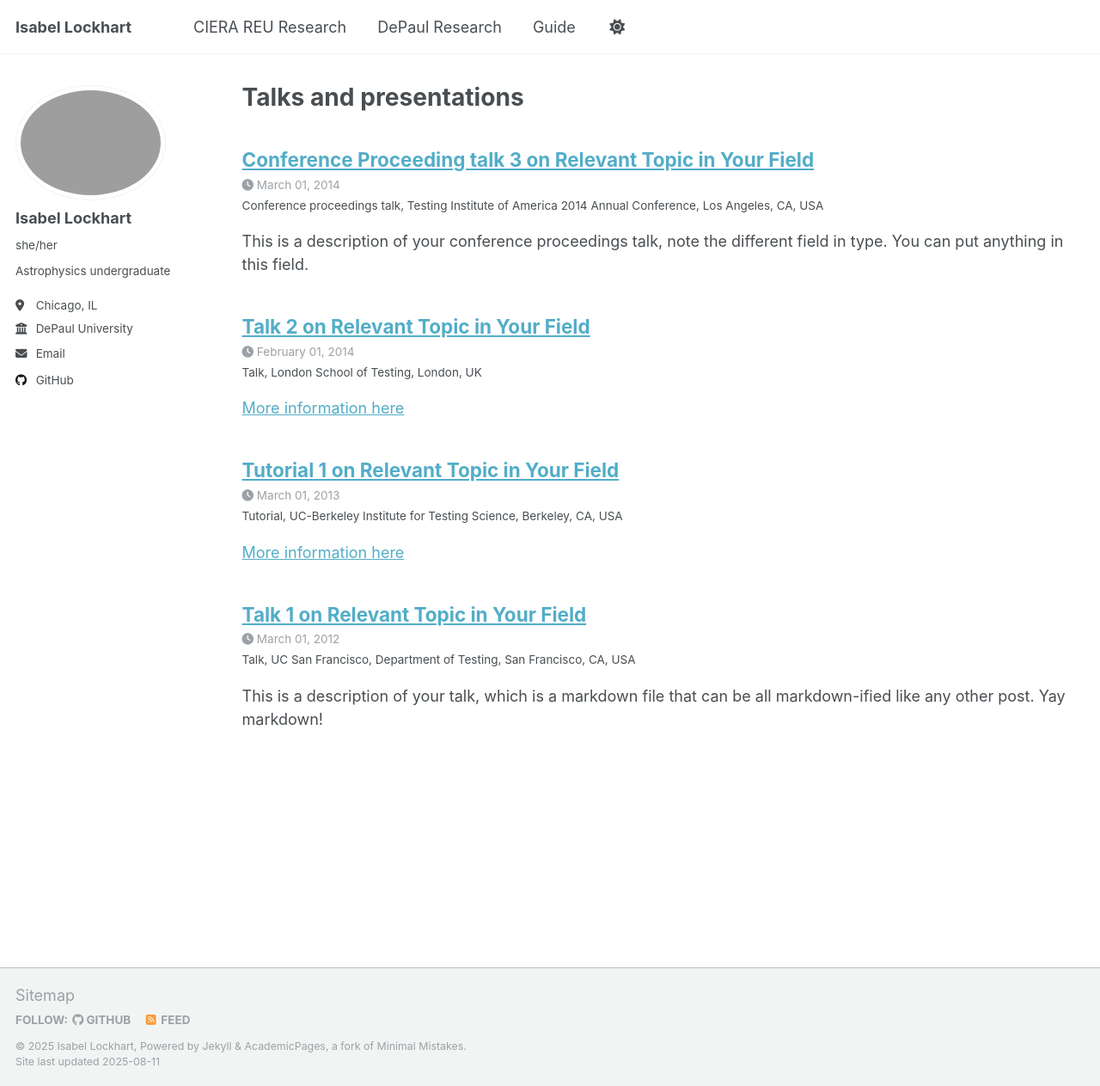
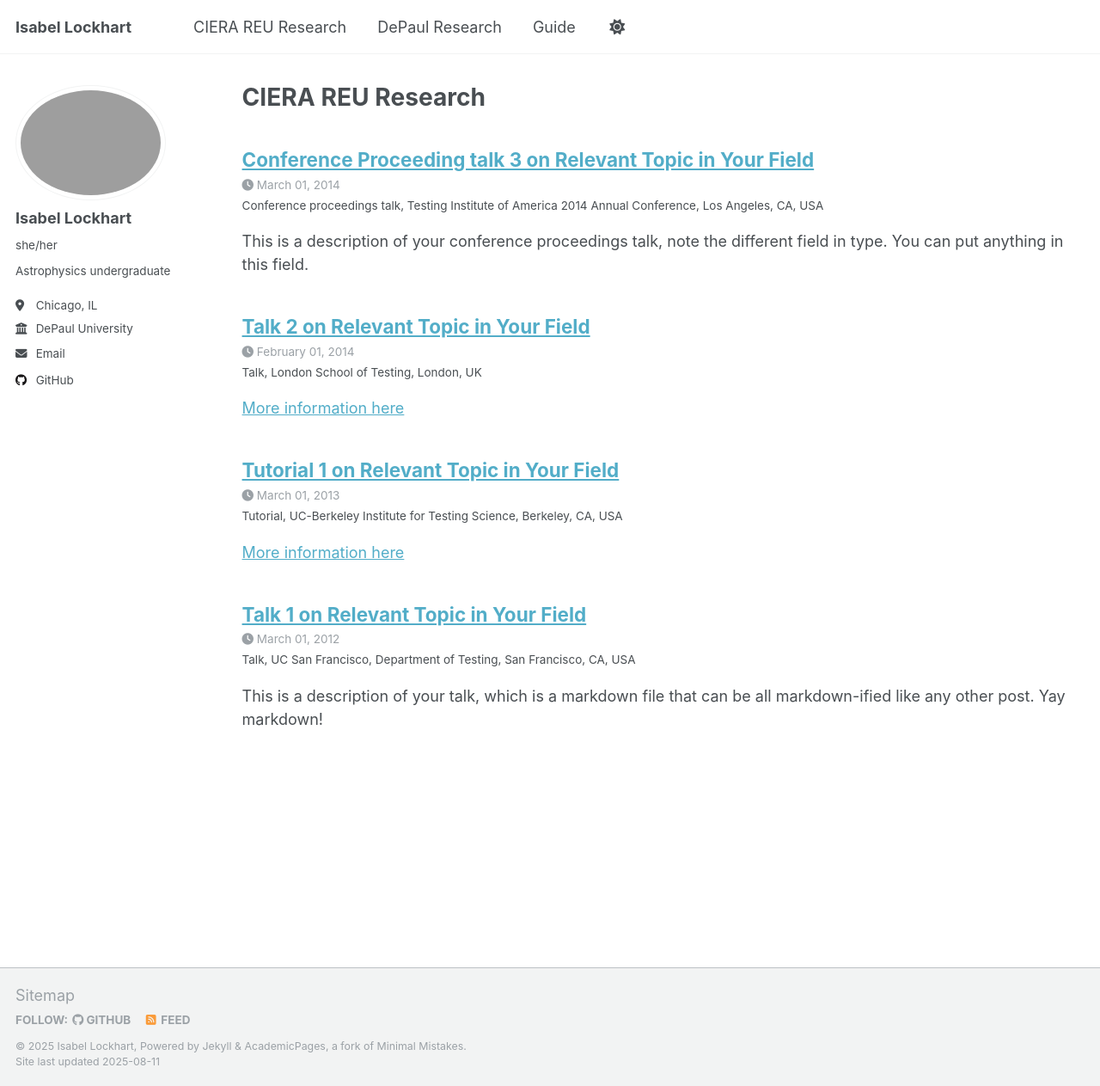
Before and after one commit to Isabel-Lockhart/CIERA, a Jekyll site: the page built from _pages/talks.html, in a window 1280 px wide and 1263 px high. Shown: the whole window at 86% size. Built offline with Jekyll 4.4.1, drawn with Linux system fonts in a browser that asks for light colours; a script that is not in the unit is left out.

Commit message:
Update talks.html
changed title and permalink from talks

```diff
--- a/_pages/talks.html
+++ b/_pages/talks.html
@@ -1,7 +1,7 @@
 ---
 layout: archive
-title: "Talks and presentations"
-permalink: /talks/
+title: "CIERA REU Research"
+permalink: /CIERAREU/
 author_profile: true
 ---
 
```
